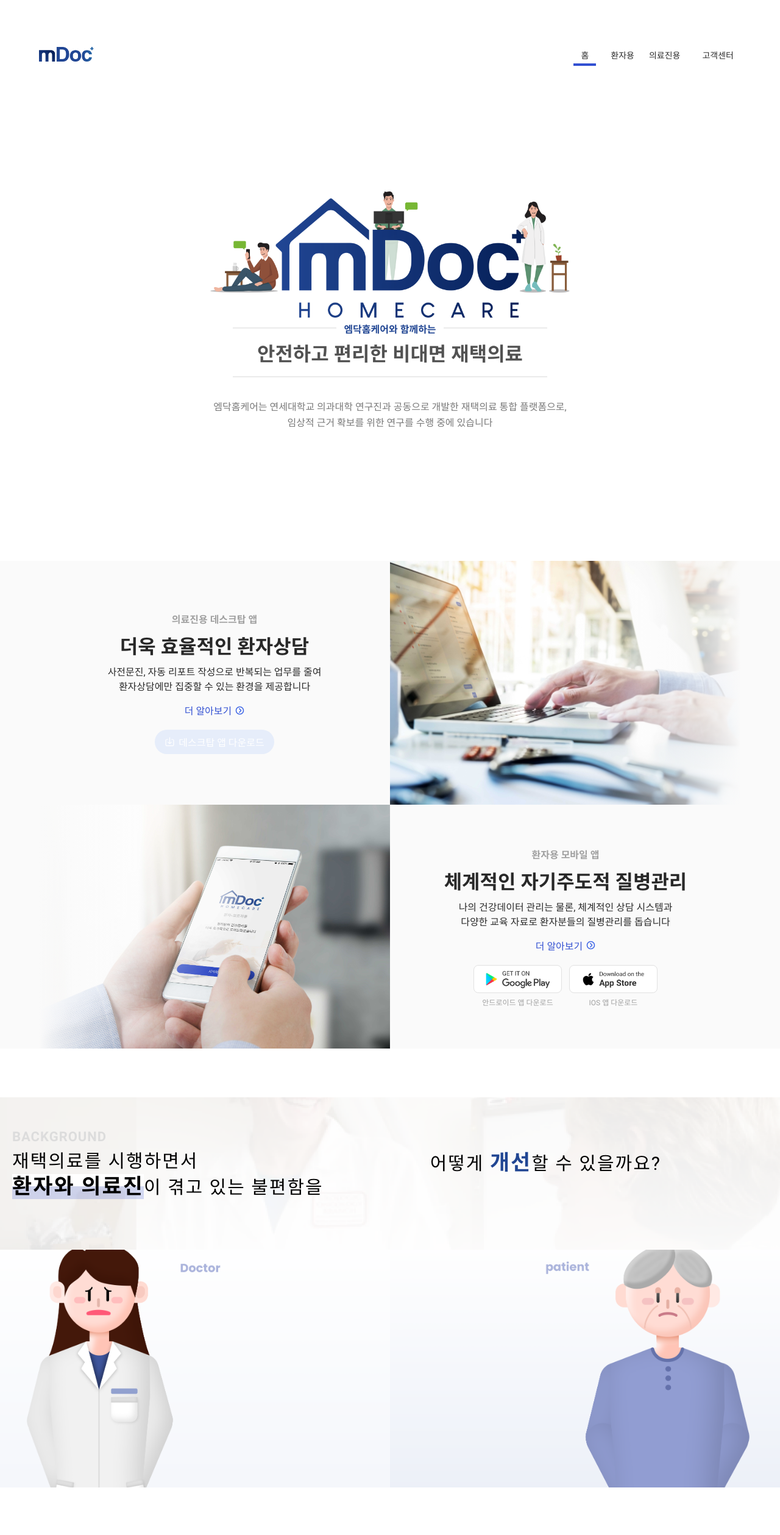
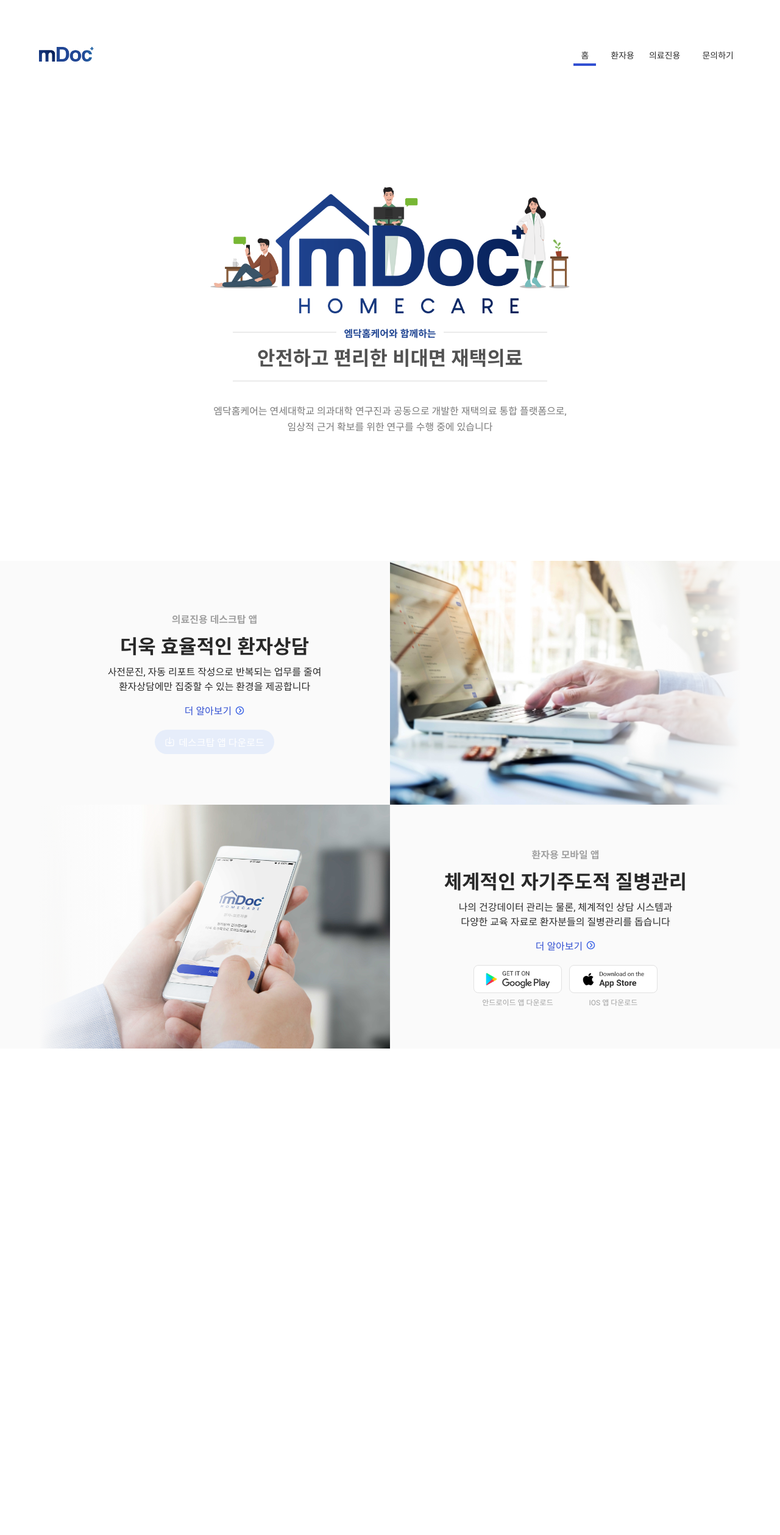
Before and after one commit to hisstoryxx/mdoc-landing, a React (Create React App) app: page / in a window 1280 px wide. Shown: the top 2518 px of the page at 61% size. Built offline with nearby package versions, Linux system fonts and the light colour scheme.

Commit message:
fontsize

```diff
--- a/src/general/components/NavBar.js
+++ b/src/general/components/NavBar.js
@@ -92,7 +92,7 @@ const NavBar = () => {
           </div>
           {/* <div className="divider"/> */}
           {/* <Link ref={contactRef} className="menu contact" to={"/contact"}>문의</Link> */}
-          <Link ref={contactRef} className="menu contact" to={"/contact"}>고객센터</Link>
+          <Link ref={contactRef} className="menu contact" to={"/contact"}>문의하기</Link>
           {/* <div className="divider"/> */}
 
           {/* <Link ref={contactRef} className="menu contact" to={"/contact"}>
--- a/src/home/Home.js
+++ b/src/home/Home.js
@@ -165,13 +165,13 @@ const Home = () => {
 
 
         <div class = "maincontent1" ref={myRef}>
-          <div class = "stickyContainer">
+          {/* <div class = "stickyContainer">
           <div class = "sticky">
             <div class = "container">
               <div class= "backTitle">
                   <div class = "innerContainer">
                     <div class = "titleText">
-                        <span>Background</span>
+
                     </div>
                     <div class = "contentText">
                       <span>재택의료를 시행하면서</span>
@@ -181,16 +181,7 @@ const Home = () => {
 
                   </div>
               </div>
-              {/* <div class = "backContents">
-                <div class = "exContainer">
-                <span>현 시점, 팬데믹의 영향으로 다양한 분야에서 비대면 서비스를 제공하고 있습니다.</span>
-                <span>의료분야도 예외는 아닌데요, 기존 내원이 곤란했던 환자를 포함한 다양한 환자들을 대상으로</span>
-                <span>비대면 재택의료 시범사업을 확장하고 있습니다. 하지만 아직 첫 걸음 단계인 만큼</span>
-                <span>이런저런 문제가 많이 발생하고 있는데요, 가장 큰 문제로는 의료진과 환자를 비대면으로</span>
-                <span>이어줄 수 있는 인프라가 제대로 구축이 되어있지 않다는 점입니다. 이로 인해 의료진과 환자 사이의</span>
-                <span>원활한 진료가 이루어지지 못해 양측의 고충이 심화되고 있는 상황입니다.</span>
-                </div>
-              </div> */}
+
             </div>
             <div class = "container1">
               <div class ="doctorContainer">
@@ -201,10 +192,7 @@ const Home = () => {
               </div>
 
             </div>
-            {/* <div class="sticky-background">
 
-            </div>
-            */}
             <div class = "card-frame">
               <div class = "card">
                 <div class = "front">
@@ -287,7 +275,7 @@ const Home = () => {
 
           </div>
 
-          </div>
+          </div> */}
 
         </div>
         {/* 교육영상 */}
@@ -298,12 +286,17 @@ const Home = () => {
               <div class= "backTitle">
                   <div class = "innerContainer">
                     <div class = "titleText">
-                        <span>교육자료</span>
+                        {/* <span>교육자료</span> */}
                     </div>
                     <div class = "eduText">
-                      <span><strong>환자들이</strong> 집에서도</span>
+                    <div className="section-intro">
+                      <h1>다양한 교육영상 콘텐츠 제공</h1>
+                      <p>환자들이 스스로 관리할 수 있도록<br/>
+                        양질의 다양한 교육영상 콘텐츠를 제공합니다.</p>
+                    </div>
+                      {/* <span><strong>환자들이</strong> 집에서도</span>
                       <span><blu>스스로 관리</blu>할 수 있도록</span>
-                      <span>양질의 다양한 교육영상 콘텐츠를 제공합니다</span>
+                      <span>양질의 다양한 교육영상 콘텐츠를 제공합니다</span> */}
                       {/* <span><strong> 환자와 의료진</strong>이 겪고 있는 불편함을</span>
                       <span>어떻게 <blu>개선</blu>할 수 있을까요?</span> */}
                     </div>
--- a/src/home/Home.scss
+++ b/src/home/Home.scss
@@ -11,7 +11,7 @@
   width: 100%;
   // max-width: 1200px;
 
-  height: 500vh;
+  height: 0vh;
 
   // border: 1px solid red;
 }
@@ -126,11 +126,11 @@
     width: 100%;
     height: 100%;
     //background-color: yellowgreen;
-    align-items: center;
-    background-size: cover;
-    background-repeat: no-repeat;
-    background-position: center;
-    background-image: url("../general/img/backRight1.png");
+    // align-items: center;
+    // background-size: cover;
+    // background-repeat: no-repeat;
+    // background-position: center;
+    // background-image: url("../general/img/backRight1.png");
   }
   .backContents {
     display: flex;
@@ -766,11 +766,27 @@
         display: flex;
         flex-direction: column;
         width: 100%;
-        flex: 5;
+        flex: 6;
         overflow: hidden;
         flex-wrap: wrap;
         //background-color: mediumorchid;
         z-index: 10000;
+
+        .section-intro{
+          display:flex;
+          padding: 100px 0px;
+          display: flex;
+          flex-direction: column;
+          gap: 16px;
+          align-items: center;
+          h1{
+            text-align: center;
+          }
+          p{
+            text-align: center;
+            font-size: 16px;
+          }
+        }
         span {
           display: inline-block;
           font-size: 20px;
--- a/src/home/components/Intro.scss
+++ b/src/home/components/Intro.scss
@@ -14,7 +14,8 @@
   }
   .title-wrapper{
     position: relative;
-    margin-top: 36px;
+    // margin-top: 32px;
+    margin-top: 50px;
 
     padding: 16px 40px;
     display: flex;
```
